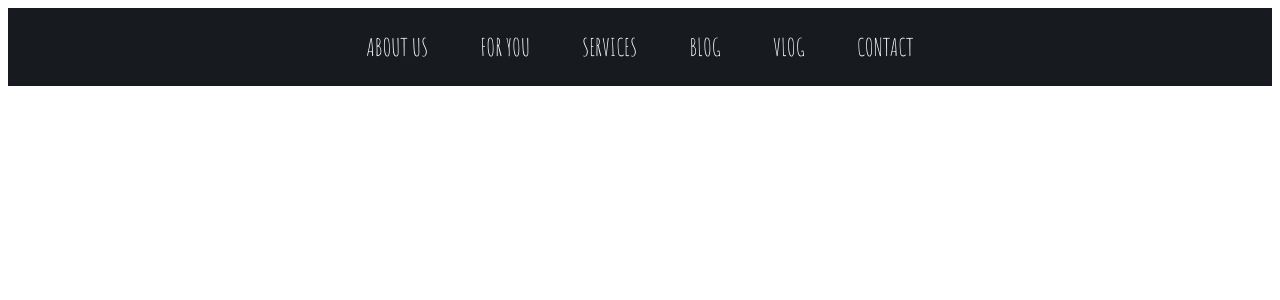
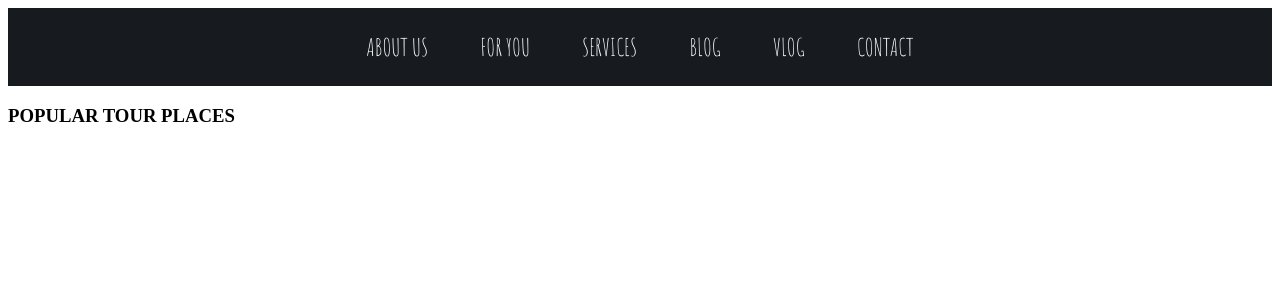
Before and after one commit to servetisikli/react-tour-project, a React (Create React App) app: page / in a window 1280 px wide. Shown: the top 300 px of the page. Built offline with nearby package versions, Linux system fonts and the light colour scheme.

Commit message:
header-js-css added

```diff
--- a/src/App.js
+++ b/src/App.js
@@ -1,11 +1,13 @@
 import React from "react";
 import "./App.css";
 import Navbar from "./components/navbar/Navbar";
+import Header from "./components/header/Header";
 
 export default function App() {
   return (
     <div className="App">
       <Navbar/>
+      <Header/>
     </div>
   );
 }
--- a/src/components/header/Header.css
+++ b/src/components/header/Header.css
@@ -0,0 +1,10 @@
+@import url("https://fonts.googleapis.com/css2?family=Amatic+SC&display=swap");
+
+
+.big-title {
+    text-align: center;
+    font-family: "Amatic SC", cursive;
+    font-size: 40px;
+    /* position: relative; */
+
+}
--- a/src/components/header/Header.js
+++ b/src/components/header/Header.js
@@ -0,0 +1,11 @@
+import React from "react";
+
+const Header = () => {
+  return (
+    <div className="big-title">
+      <h3>POPULAR TOUR PLACES</h3>
+    </div>
+  );
+};
+
+export default Header;
--- a/src/components/navbar/Navbar.css
+++ b/src/components/navbar/Navbar.css
@@ -1,5 +1,4 @@
-  @import url('https://fonts.googleapis.com/css2?family=Amatic+SC&display=swap');
-
+@import url("https://fonts.googleapis.com/css2?family=Amatic+SC&display=swap");
 
 .navbar {
   background-color: #171b20;
@@ -12,7 +11,7 @@
   padding: 24px 26px;
   text-decoration: none;
   font-size: 24px;
-    font-family: 'Amatic SC', cursive;
+  font-family: "Amatic SC", cursive;
 }
 
 .navbar a:hover {
```
Also changed, not shown: src/components/cards/Cards.js (+11 -0 lines), src/components/navbar/Navbar.js (line endings or trailing spaces). Lines whose indentation alone changed are shown as unchanged.
